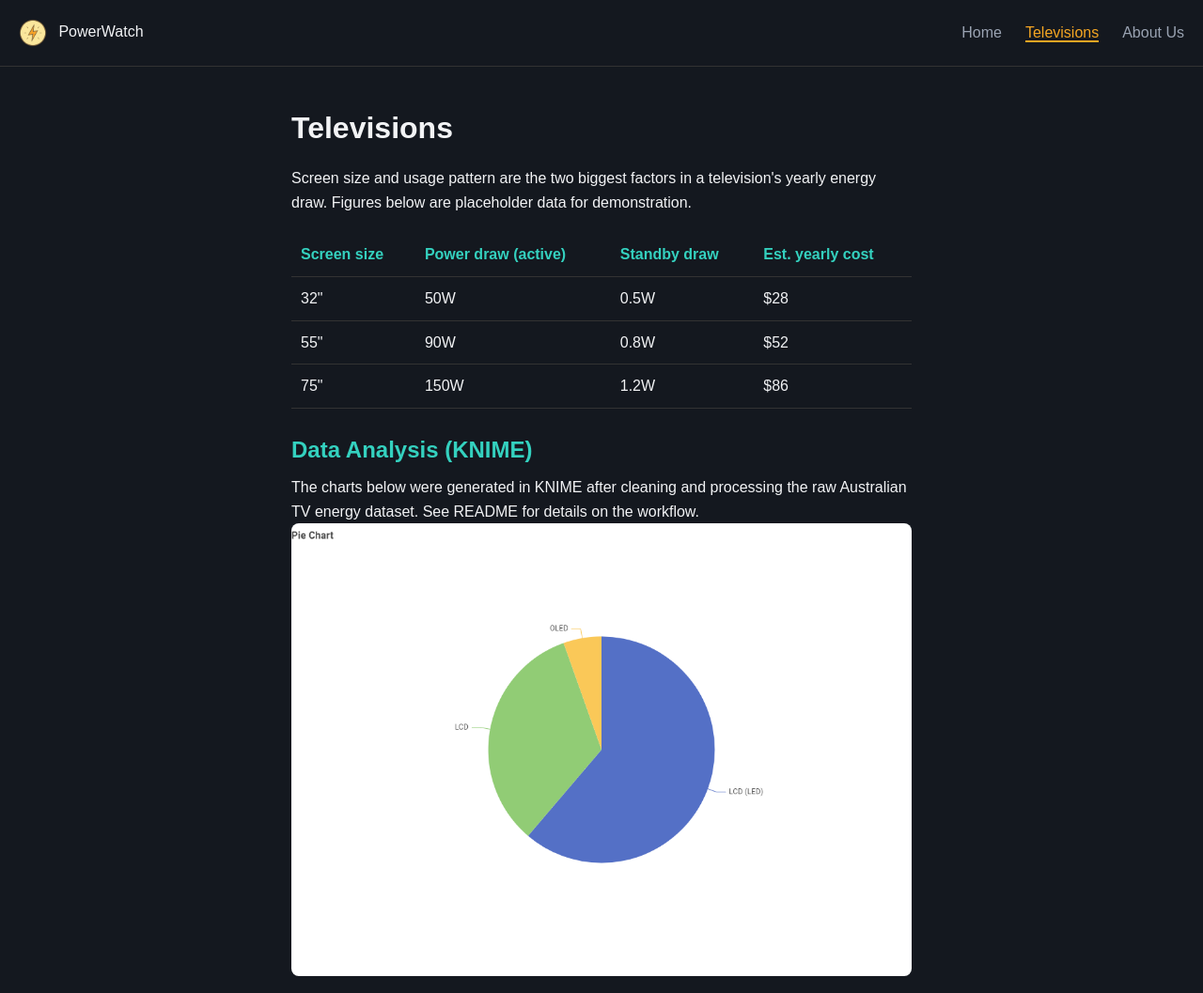
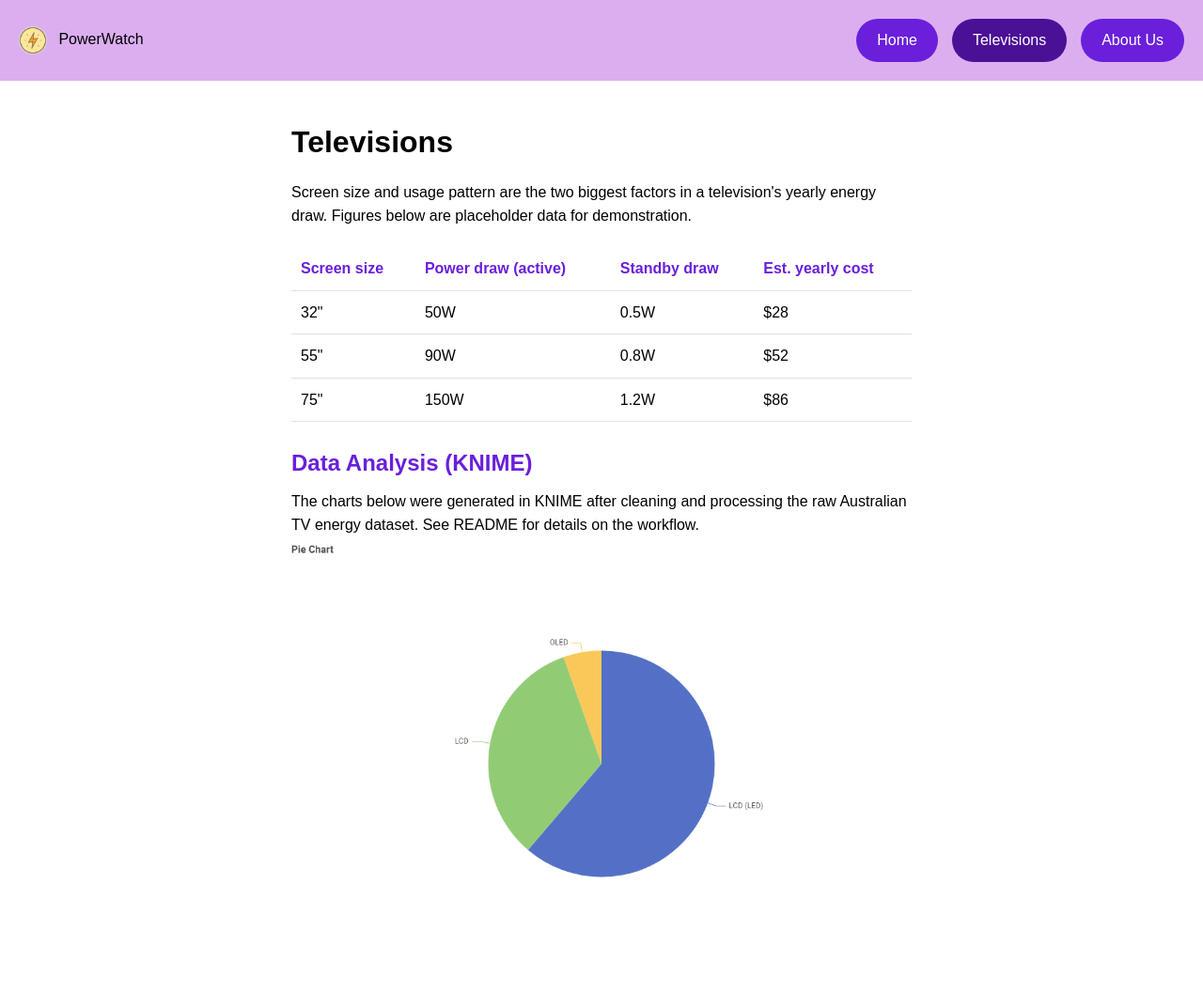
Before and after one commit to bibo2323/T01-a-, a plain HTML site: page televisions.html in a window 1280 px wide. Shown: the top 1057 px of the page at 94% size. Drawn offline with Linux system fonts and the light colour scheme.

Commit message:
Update style.css

```diff
--- a/style.css
+++ b/style.css
@@ -8,8 +8,8 @@
 /* ---- Overall page look ---- */
 body {
   font-family: Arial, sans-serif;
-  background-color: #14181f;  /* dark background, like the power icon's background */
-  color: #f2f3f5;              /* light text so it's readable on dark bg */
+  background-color: #ffffff;   /* white background like your image */
+  color: #000000;              /* black text for readability */
   line-height: 1.6;
 }
 
@@ -19,11 +19,11 @@ nav {
   justify-content: space-between;
   align-items: center;
   padding: 20px;
-  border-bottom: 1px solid #333;
+  background-color: #dcaef0;   /* light purple/lavender background */
 }
 
 nav a {
-  color: #f2f3f5;
+  color: #000000;              /* logo/site name text stays dark on light bg */
   text-decoration: none;
 }
 
@@ -33,28 +33,34 @@ nav a {
   height: 30px;
   vertical-align: middle;
   margin-right: 8px;
+  border-radius: 50%;          /* makes it a circle like your reference image */
+  background-color: #d9d9d9;   /* placeholder grey circle if image is transparent */
 }
 
-/* the Home / Televisions / About Us links */
+/* the Home / Televisions / About Us links, styled as pill buttons */
 nav ul {
   display: flex;
   list-style: none;
-  gap: 25px;
+  gap: 15px;
 }
 
 .nav-link {
-  color: #9aa3b2; /* muted grey by default */
+  background-color: #6a1fdb;   /* solid purple pill background */
+  color: #ffffff;              /* white text inside the button */
+  padding: 10px 22px;
+  border-radius: 25px;         /* rounded pill shape */
+  display: inline-block;
+  transition: background-color 0.2s ease;
 }
 
-/* mouseover feedback: link turns amber when you hover over it */
+/* mouseover feedback: pill gets darker when you hover over it */
 .nav-link:hover {
-  color: #f5a623;
+  background-color: #5416b3;
 }
 
 /* JS adds this class to whichever page you're currently on */
 .nav-link.active {
-  color: #f5a623;
-  border-bottom: 2px solid #f5a623;
+  background-color: #4a1096;   /* even darker purple to show current page */
 }
 
 /* ---- Main content area ---- */
@@ -62,16 +68,18 @@ main {
   max-width: 700px;
   margin: 40px auto;
   padding: 0 20px;
+  color: #000000;              /* black text on white background */
 }
 
 h1 {
   margin-bottom: 15px;
+  color: #000000;
 }
 
 h2 {
   margin-top: 25px;
   margin-bottom: 8px;
-  color: #34d1bf; /* teal accent for subheadings */
+  color: #6a1fdb;              /* purple accent for subheadings */
 }
 
 section p {
@@ -88,19 +96,20 @@ table {
 th, td {
   text-align: left;
   padding: 10px;
-  border-bottom: 1px solid #333;
+  border-bottom: 1px solid #e0e0e0;
+  color: #000000;
 }
 
 th {
-  color: #34d1bf;
+  color: #6a1fdb;              /* purple accent for table headers */
 }
 
 /* ---- Footer ---- */
 footer {
   text-align: center;
   padding: 20px;
-  color: #9aa3b2;
+  color: #555555;
   font-size: 0.85rem;
-  border-top: 1px solid #333;
+  border-top: 1px solid #e0e0e0;
   margin-top: 30px;
 }
```
